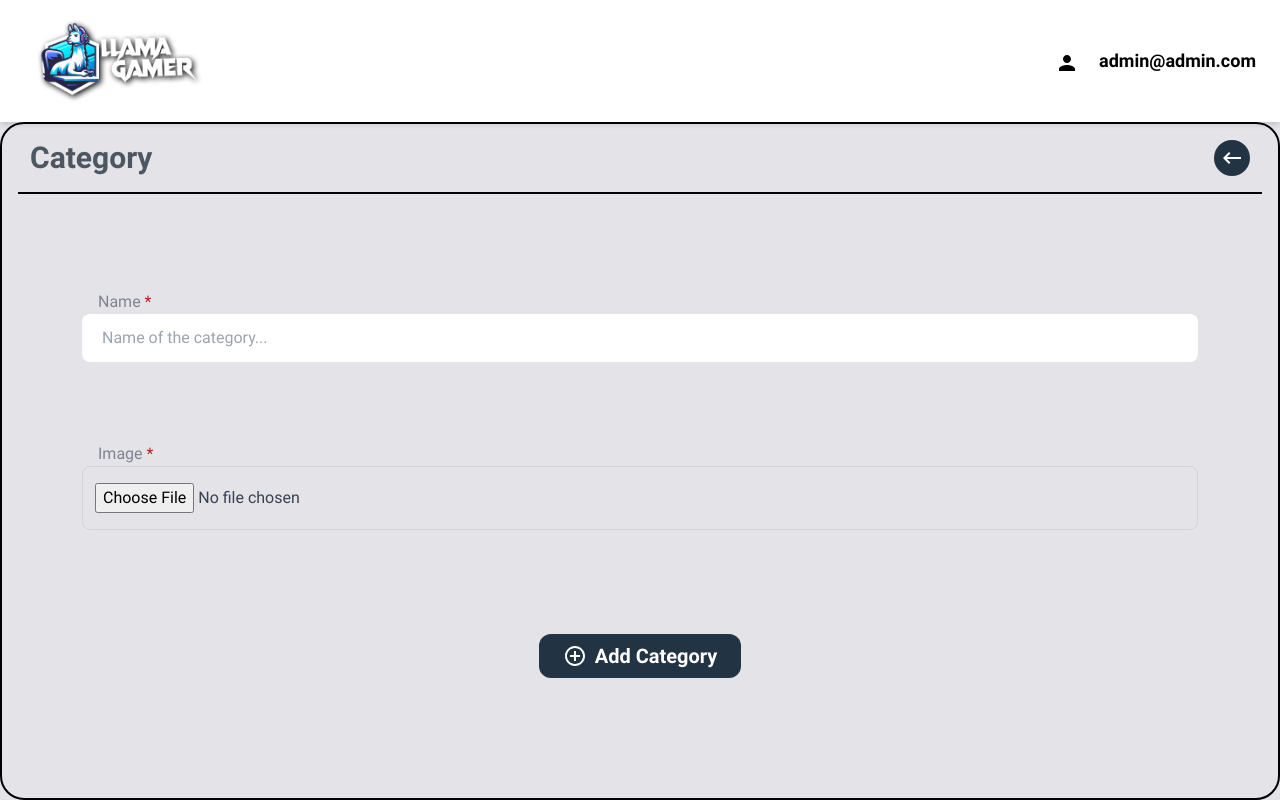
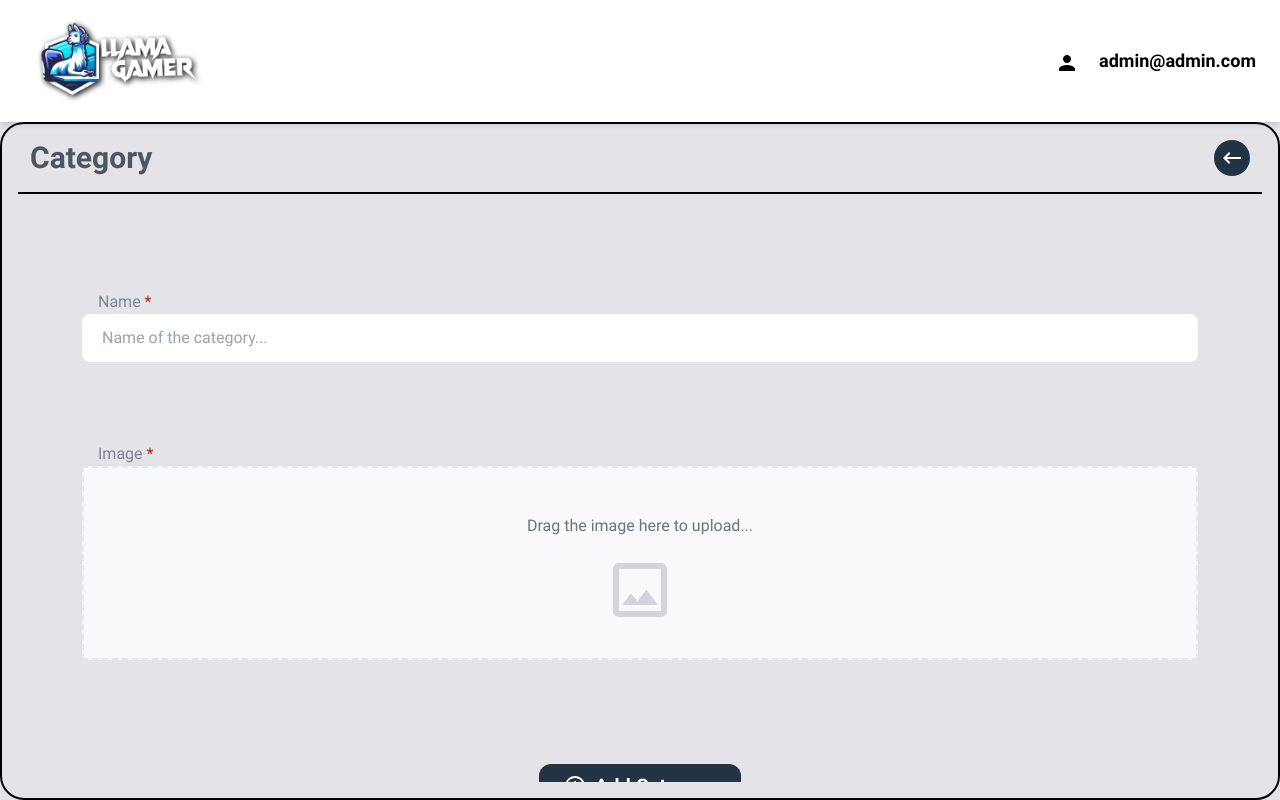
Before and after one commit to SoftDevIV-US/llama-gamer, a React (Vite) app in the folder projects/client/: page /admin/categories/add in a window 1280 px wide. Built offline with nearby package versions, Linux system fonts and the light colour scheme.

Commit message:
fix: image field style improvement

```diff
--- a/projects/client/src/app/components/image-field/ImageField.tsx
+++ b/projects/client/src/app/components/image-field/ImageField.tsx
@@ -1,18 +1,19 @@
+import ImageOutlinedIcon from '@mui/icons-material/ImageOutlined';
 import React, { useState } from 'react';
 
 type Props = {
   id: string;
   children: React.ReactNode;
   value: string;
-  placeholder: string;
   isDisabled?: boolean;
   size?: 'small' | 'medium';
   onFormDataChange: (formData: FormData) => void;
+  isRequired?: boolean;
+  showRequired?: boolean;
 };
 
-function ImageField({ id, children, value, placeholder, isDisabled, size, onFormDataChange }: Props) {
+function ImageField({ id, children, value, isDisabled, size, onFormDataChange, isRequired, showRequired }: Props) {
   const [logoCorrect, setLogoCorrect] = useState<boolean>(true);
-  const [formData, setFormData] = useState<FormData | null>(null);
   const [previewUrl, setPreviewUrl] = useState<string | null>(null);
 
   const handleFileChange = (event: React.ChangeEvent<HTMLInputElement>) => {
@@ -26,6 +27,7 @@
       if (!isValidExtension) {
         setLogoCorrect(false);
         setPreviewUrl(null);
+        onFormDataChange(new FormData());
         return;
       }
 
@@ -45,20 +47,17 @@
         const isValidSizeSmall = img.width === 256 && img.height === 256;
         const isValidSizeMedium = img.width === 512 && img.height === 512;
 
-        if (size === 'small' && !isValidSizeSmall) {
+        if ((size === 'small' && !isValidSizeSmall) || (size === 'medium' && !isValidSizeMedium)) {
           setLogoCorrect(false);
-        } else if (size === 'medium' && !isValidSizeMedium) {
-          setLogoCorrect(false);
+          setPreviewUrl(null);
+          onFormDataChange(new FormData());
         } else {
           setLogoCorrect(true);
           setPreviewUrl(result);
           const data = new FormData();
           data.append('file', file);
-          setFormData(data);
           onFormDataChange(data);
-          return formData;
         }
-        return null;
       };
 
       reader.readAsDataURL(file);
@@ -69,26 +68,41 @@
   };
 
   return (
-    <label htmlFor={id} className='block text-gray-700'>
+    <label htmlFor={id} className='block rounded-lg text-gray-700'>
       <p className='px-4 text-[#1B263B]/50'>
         {children}
-        <span className='text-red-700'> *</span>
+        {showRequired && <span className='text-red-700'> *</span>}
       </p>
+      <div className=' border-2 border-dashed bg-slate-50'>
         <input
           id={id}
           name={value}
           type='file'
           accept='image/png'
-        className={`w-full rounded-lg border px-3 py-4 ${
+          className='left-0 top-0 h-full w-full cursor-pointer opacity-0'
+          onChange={handleFileChange}
+          required={isRequired}
+          disabled={isDisabled}
+        />
+        <div
+          className={`w-full rounded-lg px-3 py-4 ${
             logoCorrect ? 'border-gray-300 focus:border-blue-500 focus:outline-none' : 'border-red-500'
           }`}
-        placeholder={placeholder}
-        onChange={handleFileChange}
-        required
-        disabled={isDisabled}
-      />
+        >
           {previewUrl && <img src={previewUrl} alt='Preview' className='mb-2 max-h-40 rounded-lg' />}
+          {!previewUrl && (
+            <div className='flex flex-col items-center'>
+              <div className='mb-10'>
+                <span className='text-gray-500'>Drag the image here to upload...</span>
+              </div>
+              <div>
+                <ImageOutlinedIcon className='mb-10 scale-[3] text-gray-300' />
+              </div>
+            </div>
+          )}
           {!logoCorrect && <p className='mt-2 text-sm text-red-500'>Select a valid PNG image.</p>}
+        </div>
+      </div>
     </label>
   );
 }
@@ -96,6 +110,8 @@
 ImageField.defaultProps = {
   isDisabled: false,
   size: 'small',
+  isRequired: true,
+  showRequired: true,
 };
 
 export default ImageField;
```
Lines whose indentation alone changed are shown as unchanged.
